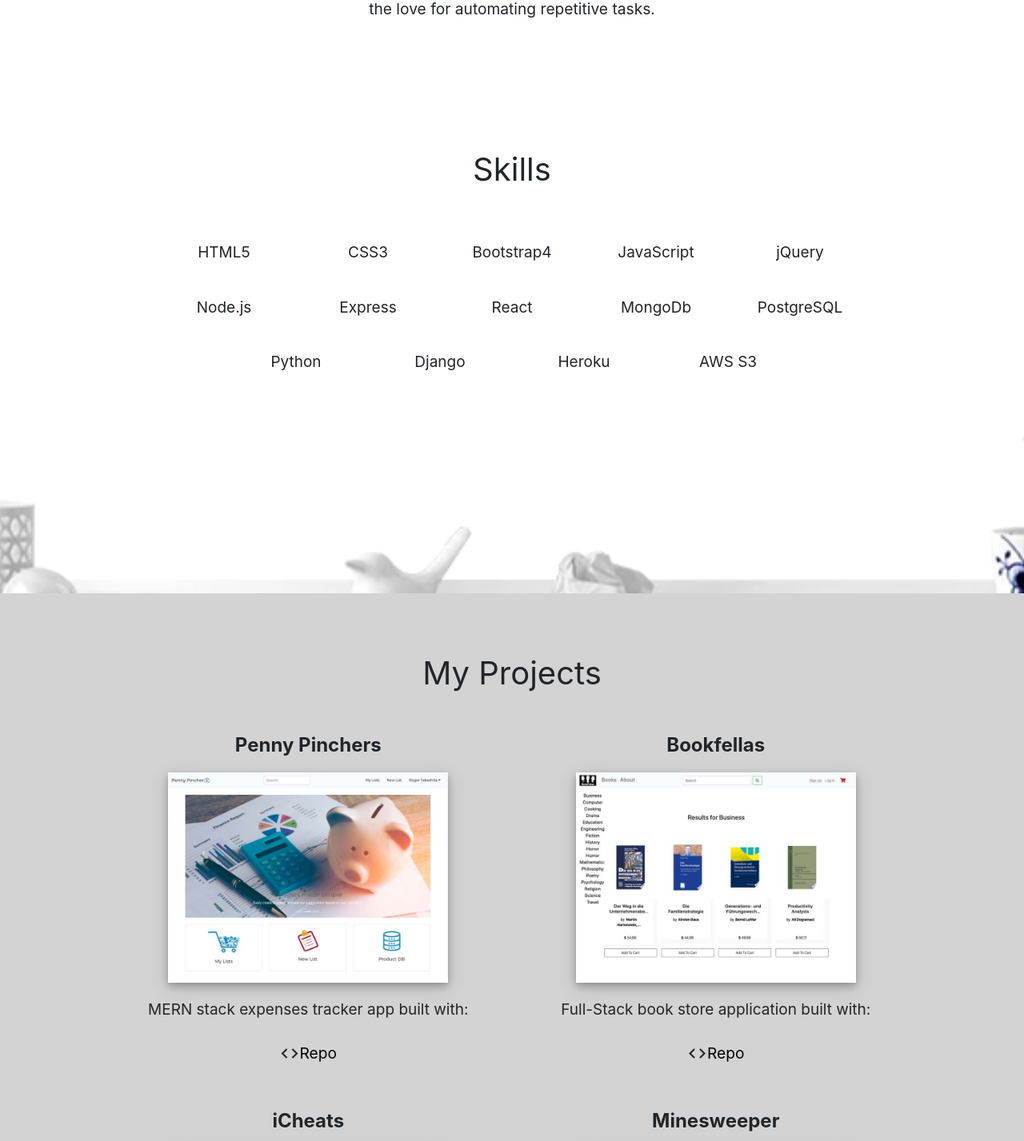
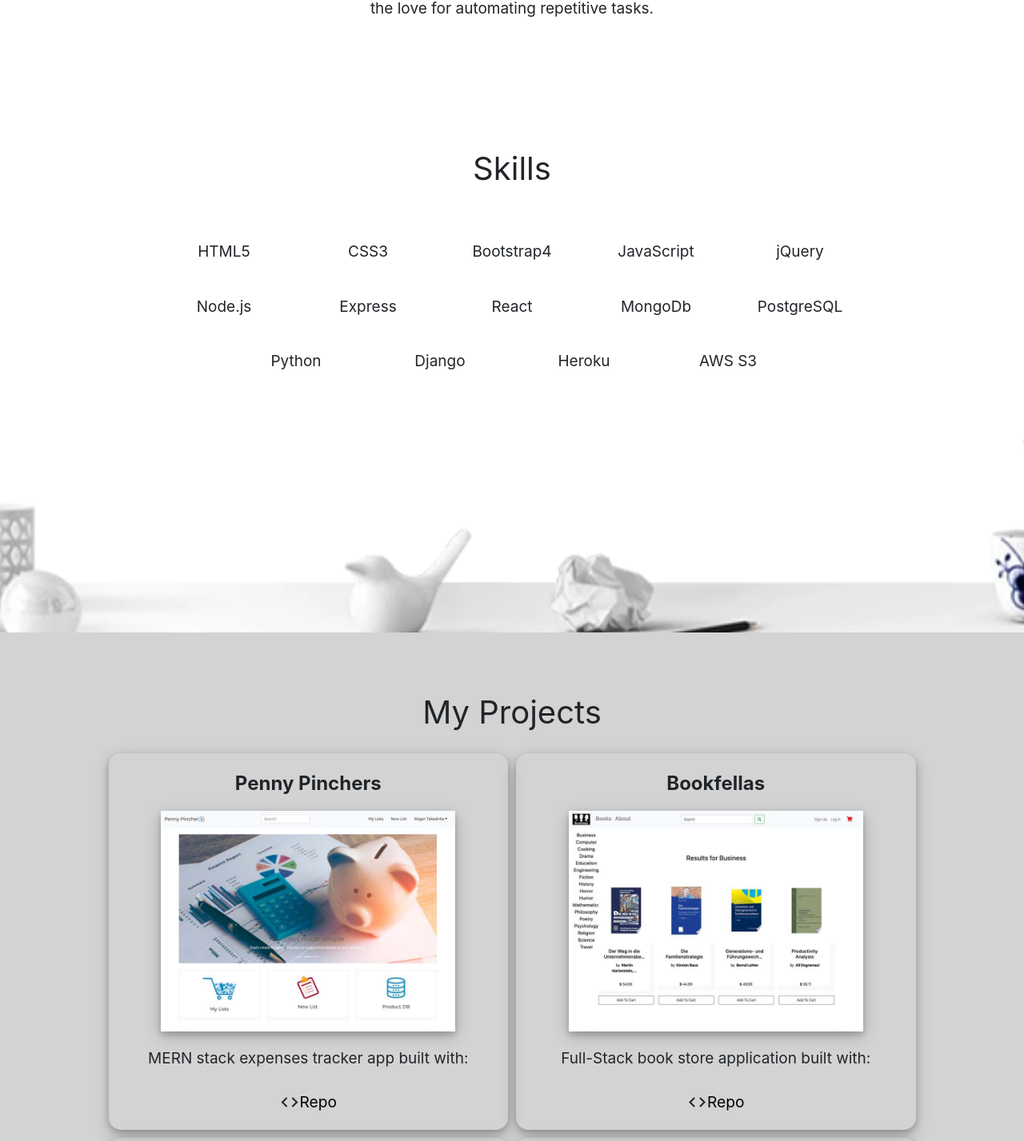
Before and after one commit to Roger-Takeshita/portfolio, a React (Create React App) app: page / in a window 1280 px wide. Shown: the part 1329-2756 px from the top of the page at 80% size. Built offline with nearby package versions, Linux system fonts and the light colour scheme; some icons are missing; a web font is replaced by a local one.

Commit message:
updated css and icons

```diff
--- a/src/css/index.css
+++ b/src/css/index.css
@@ -12,7 +12,8 @@
   --fs-h2: 1.30rem;
   --fs-h3: 1.15rem;
   --fs-h4: 0.90rem;
-  --fs-p: 13px;
+  --fs-p: 20px;
+  --fs-navbar: 15px;
   --fs-small: 10px;
   --fs-body: 1rem;
   --h: 568px;
@@ -23,6 +24,7 @@
   --pt-title: 30px;
   --pt-text-img: 10px;
   --pb-page: 50px;
+  --mb-page: 30px;
 }
 
 /* ! CONFIG-HEADER---------------------- */
@@ -78,8 +80,9 @@
     text-decoration: none;
     text-transform: uppercase;
     position: relative;
+    font-size: var(--fs-navbar);
+  }
 
-  }
   .scrollspy-menu > li > a:first-child {
     margin-left: 0;
   }
@@ -131,7 +134,7 @@
 /* ! INTRO------------------------------ */
   .section-intro {
     width: 100vw;
-    height: var(--h-about-page);
+    height: 100vh !important;
     background-image: url(../images/assets/background_001.jpg);
     background-position: center;
     background-repeat: no-repeat;
@@ -189,8 +192,8 @@
   }
 
   .profile-msg {
-    padding-top: 30px;
-    font-size: var(--fs-h4);
+    padding: 30px 30px 0 30px;
+    font-size: var(--fs-p);
   }
 
   #profile-pic {
@@ -218,10 +221,12 @@
     align-items: center;
     justify-content: center;
     padding-top: var(--pt-text-img);
+    margin-bottom: var(--mb-page);
+    min-height: 500px;
   }
 
   .icons-skills {
-    width: 80px;
+    width: 110px;
     padding: 20px 0;
     display: flex;
     flex-direction: column;
@@ -245,6 +250,12 @@
     background-color: lightgrey;
   }
 
+  .my-projects {
+    display: flex;
+    flex-direction: column;
+    justify-content: center;
+  }
+
   .projects > p:first-child {
     font-size: var(--fs-h1);
     padding-top: var(--pt-title);
@@ -252,6 +263,7 @@
 
   .project > p:first-child {
     text-align: left;
+    font-size: var(--fs-h3);
     font-weight: var(--fw);
   }
 
@@ -261,7 +273,7 @@
   }
 
   .project-img {
-    width: 90%;
+    width: 80%;
     transition: transform .25s;
     box-shadow: 0 4px 8px 0 rgba(0, 0, 0, 0.2), 0 6px 20px 0 rgba(0, 0, 0, 0.19);
   }
@@ -282,8 +294,8 @@
 
   .project-little-icons > div > i,
   .project-little-icons > div > img {
-    font-size: 13px;
-    height: 13px;
+    font-size: 25px;
+    height: 25px;
   }
 
   .repo {
@@ -307,8 +319,6 @@
     text-decoration: none;
     color: rgb(0, 128, 255);
   }
-
-
 
 /* ! EXPERIENCE------------------------- */
   .section-experience {
@@ -432,7 +442,7 @@
   .my-form input, .my-form textarea {
     width: -webkit-fill-available;
     border-radius: 5px;
-    font-size: var(--fs-h4);
+    font-size: var(--fs-h3);
     border: none;
   }
 
@@ -448,6 +458,7 @@
     display: flex;
     justify-content: center;
     align-items: center;
+    font-size: var(--fs-h4);
   }
 
   .resume > a {
@@ -495,27 +506,56 @@
     justify-content: space-between;
   }
 
-@media(min-width:414px) {
+@media(min-width:600px) {
   :root {
     --ts: 18px;
-    --fs-h1: 1.75rem;
-    --fs-h2: 1.30rem;
-    --fs-h3: 1.15rem;
-    --fs-h4: 0.90rem;
-    --fs-p: 13px;
+    --fs-h1: 2.50rem;
+    --fs-h2: 1.70rem;
+    --fs-h3: 1.50rem;
+    --fs-h4: 1.20rem;
+    --fs-p: 18px;
+    --fs-navbar: 20px;
     --fs-small: 10px;
     --fs-body: 1rem;
     --h: 100vh;
-    --h-about-page: 500px;
     --h-education-page: 350px;
+    --h-skill-page: 30px;
     --h-contact-page: 350px;
-    --pt-title: 30px;
-    --pt-text-img: 10px;
-    --pb-page: 50px;
+    --pt-title: 70px;
+    --pt-text-img: 25px;
+    --pb-page: 70px;
+  }
+/* + PROFILE---------------------------- */
+  .section-about-me {
+    min-height: var(--h-about-page);
+  }
+
+  .profile-msg {
+    padding: 50px 50px 0 50px;
+    font-size: var(--fs-p);
+  }
+
+  #profile-pic {
+    width: 250px;
+    border-radius: 50%;
+  }
+
+/* + SKILLS----------------------------- */
+  .section-skills {
+    min-height: var(--h-skill-page);
+  }
+
+  .languages {
+    padding: var(--pt-text-img);
+    margin-bottom: var(--mb-page);
+  }
+
+  .icons-skills {
+    width: 100px;
   }
 }
 
-@media(min-width:768px) {
+@media(min-width:800px) {
   :root {
     --ts: 18px;
     --fs-h1: 2.50rem;
@@ -523,6 +563,7 @@
     --fs-h3: 1.50rem;
     --fs-h4: 1.20rem;
     --fs-p: 19px;
+    --fs-navbar: 20px;
     --fs-small: 10px;
     --fs-body: 1rem;
     --h: 100vh;
@@ -532,20 +573,26 @@
     --pt-title: 70px;
     --pt-text-img: 25px;
     --pb-page: 70px;
+    --mb-page: 50px;
   }
 
-/* ! INTRO------------------------------ */
+/* - INTRO------------------------------ */
   .section-intro {
-    height: 100vh !important;
+    /* height: 100vh !important; */
   }
 
-/* ! PROFILE---------------------------- */
+  .scrollspy-menu > li > a {
+    font-size: var(--fs-navbar);
+  }
+
+/* - PROFILE---------------------------- */
   .section-about-me {
     min-height: var(--h-about-page);
   }
 
   .profile-msg {
     padding: 50px 150px 0 150px;
+    font-size: var(--fs-p);
   }
 
   #profile-pic {
@@ -553,13 +600,14 @@
     border-radius: 50%;
   }
 
-/* ! SKILLS----------------------------- */
+/* - SKILLS----------------------------- */
   .section-skills {
     min-height: var(--h);
   }
 
   .languages {
-    padding: 40px
+    padding: 40px;
+    margin-bottom: var(--mb-page);
   }
 
   .icons-skills {
@@ -571,27 +619,19 @@
     font-size: 2.5rem
   }
 
-/* ! PROJECTS--------------------------- */
+/* - PROJECTS--------------------------- */
   .section-projects {
     min-height: var(--h);
   }
 
-  .my-projects {
-    display: flex;
-    flex-wrap: wrap;
-    justify-content: center;
-  }
+
 
   .project {
-    width: 45%;
+    width: 100%;
     padding: 20px;
-    border: 1px solid lightgrey;
+    /* border: 1px solid grey;
     border-radius: 15px;
-    margin: 5px;
-  }
-
-  .project > a > img {
-    width: 350px;
+    margin: 5px; */
   }
 
   .project > p:first-child {
@@ -604,7 +644,7 @@
   }
 
   .project-img {
-    width: 50%;
+    width: 80%;
   }
 
   .project-little-icons > div {
@@ -624,7 +664,7 @@
     font-size: 20px;
   }
 
-/* ! EDUCATION-------------------------- */
+/* - EDUCATION-------------------------- */
   .section-skills {
     min-height: var(--h-skill-page);
   }
@@ -632,4 +672,23 @@
   .institution > a > img {
     width: 80px;
   }
+/* - CONTACT---------------------------- */
+  .resume {
+    font-size: var(--fs-h4);
+  }
 }
+
+@media(min-width: 900px) {
+  .my-projects {
+    flex-direction: row;
+    flex-wrap: wrap;
+  }
+
+  .project {
+    width: 45%;
+    padding: 20px;
+    box-shadow: 0 4px 8px 0 rgba(0, 0, 0, 0.2), 0 6px 20px 0 rgba(0, 0, 0, 0.19);
+    border-radius: 15px;
+    margin: 5px;
+  }
+}
--- a/src/data/projectsData.js
+++ b/src/data/projectsData.js
@@ -18,7 +18,7 @@ export const projectsData = [
             'devicon-javascript-plain-wordmark',
             'devicon-react-original-wordmark',
             'devicon-nodejs-plain-wordmark',
-            'devicon-express-original-wordmark',
+            'devicon-express-original',
             'devicon-mongodb-plain-wordmark',
             'devicon-heroku-original-wordmark'
         ],
@@ -56,7 +56,7 @@ export const projectsData = [
             'devicon-javascript-plain-wordmark',
             'devicon-jquery-plain-wordmark',
             'devicon-nodejs-plain-wordmark',
-            'devicon-express-original-wordmark',
+            'devicon-express-original',
             'devicon-mongodb-plain-wordmark',
             'devicon-heroku-original-wordmark'
         ],
@@ -91,7 +91,7 @@ export const projectsData = [
 // <i className="devicon-jquery-plain-wordmark colored"/>
 // <i className="devicon-react-original-wordmark colored"/>
 // <i className="devicon-nodejs-plain-wordmark colored"/>
-// <i className="devicon-express-original-wordmark colored"/>
+// <i className="devicon-express-original colored"/>
 // <i className="devicon-python-plain-wordmark colored"/>
 // <i className="devicon-django-plain-wordmark colored"/>
 // <i className="devicon-mongodb-plain-wordmark colored"/>
--- a/src/sections/Skills.js
+++ b/src/sections/Skills.js
@@ -9,7 +9,7 @@ const Skills = (props) => {
                 <Parallax bgImage={bgTwo} strength={500} >
                     <div className="skills container">
                         <p>Skills</p>
-                        <div style={{ height: 500 }} className="languages">
+                        <div className="languages">
                             {languagesData.map((language, idx) => {
                                 return (
                                     <div key={idx} className="icons-skills">
```
